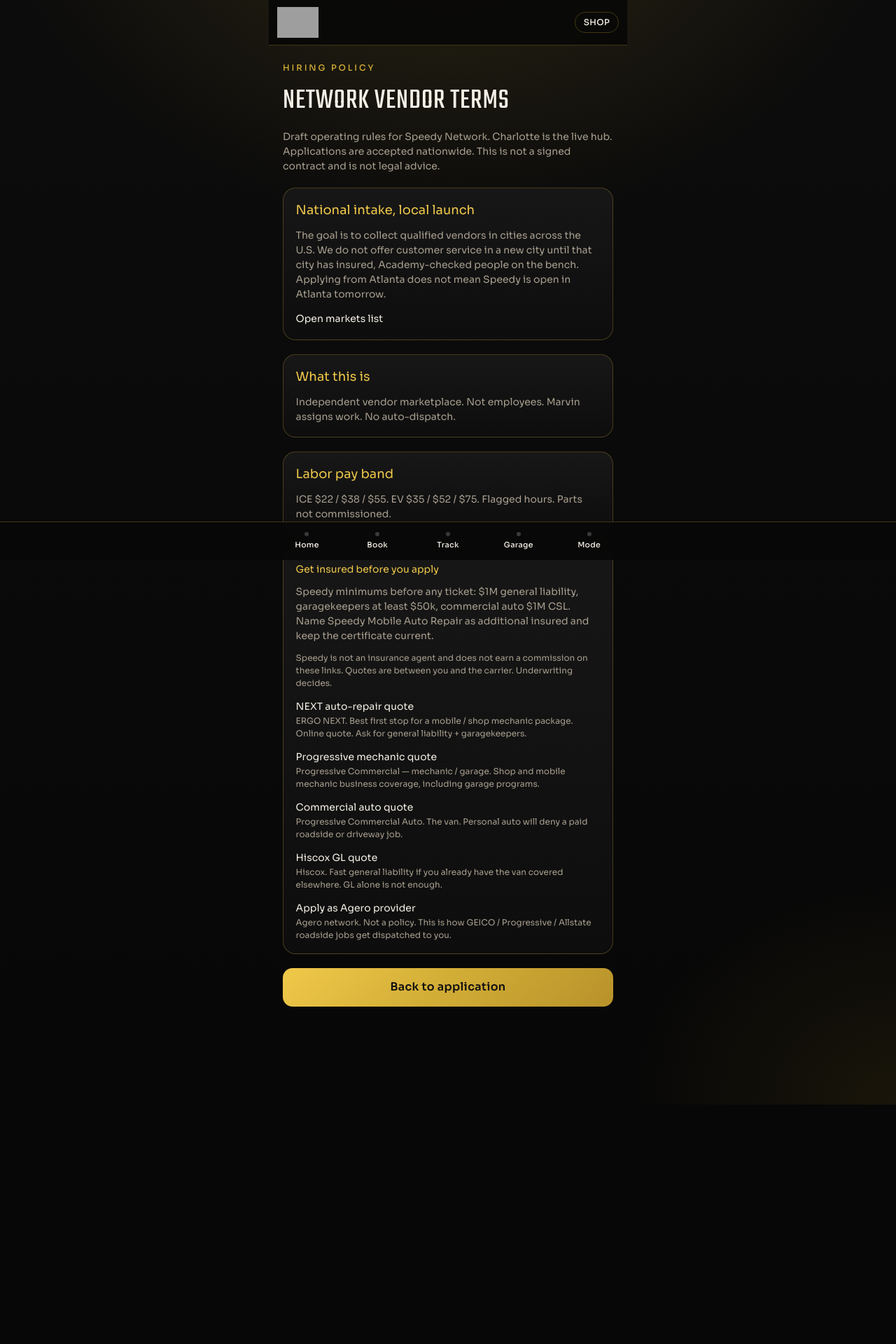
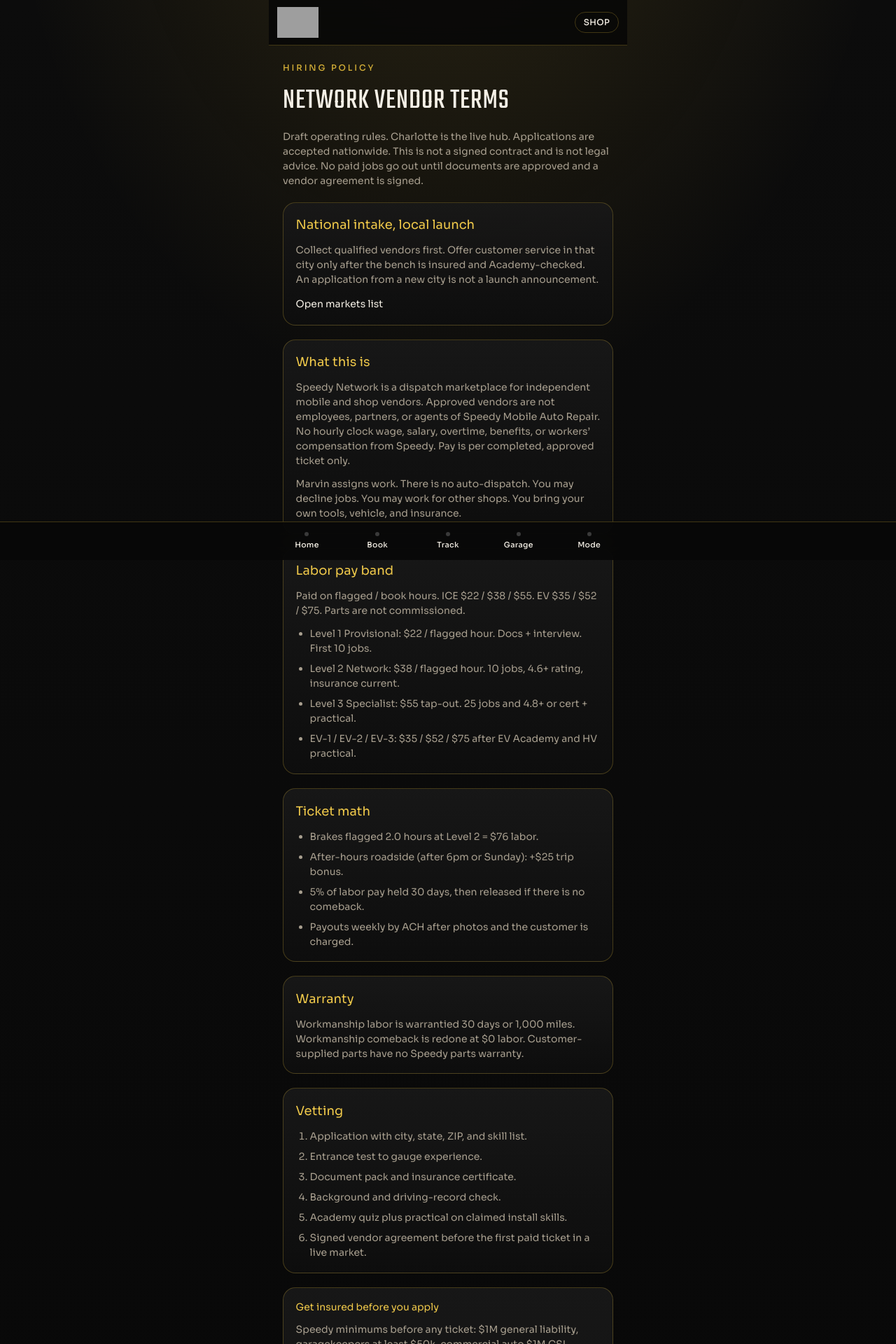
Before and after one commit to speedyapointments-cyber/speedyautobot, a Next.js app: page /network-terms in a window 1280 px wide. Shown: the top 1920 px of the page at 70% size. Before the commit the page ends 1578 px from the top, so only its background shows below. Built offline with nearby package versions, Linux system fonts and the light colour scheme; grey boxes are pictures that could not be loaded.

Commit message:
Restore full vendor terms and keep national launch rule

```diff
--- a/src/app/network-terms/page.tsx
+++ b/src/app/network-terms/page.tsx
@@ -9,18 +9,17 @@
         <p className="text-xs font-medium tracking-[0.24em] text-[var(--gold)] uppercase">Hiring policy</p>
         <h1 className="section-title">Network vendor terms</h1>
         <p className="muted text-sm">
-          Draft operating rules for Speedy Network. Charlotte is the live hub.
-          Applications are accepted nationwide. This is not a signed contract and is
-          not legal advice.
+          Draft operating rules. Charlotte is the live hub. Applications are accepted
+          nationwide. This is not a signed contract and is not legal advice. No paid
+          jobs go out until documents are approved and a vendor agreement is signed.
         </p>
 
         <section className="panel space-y-3">
           <h2 className="text-[var(--gold-bright)] text-lg">National intake, local launch</h2>
           <p className="muted text-sm">
-            The goal is to collect qualified vendors in cities across the U.S. We do
-            not offer customer service in a new city until that city has insured,
-            Academy-checked people on the bench. Applying from Atlanta does not mean
-            Speedy is open in Atlanta tomorrow.
+            Collect qualified vendors first. Offer customer service in that city only
+            after the bench is insured and Academy-checked. An application from a new
+            city is not a launch announcement.
           </p>
           <Link href="/markets" className="text-sm text-[var(--gold-bright)] underline">Open markets list</Link>
         </section>
@@ -28,16 +27,73 @@
         <section className="panel space-y-3">
           <h2 className="text-[var(--gold-bright)] text-lg">What this is</h2>
           <p className="muted text-sm">
-            Independent vendor marketplace. Not employees. Marvin assigns work. No auto-dispatch.
+            Speedy Network is a dispatch marketplace for independent mobile and shop
+            vendors. Approved vendors are not employees, partners, or agents of Speedy
+            Mobile Auto Repair. No hourly clock wage, salary, overtime, benefits, or
+            workers’ compensation from Speedy. Pay is per completed, approved ticket only.
+          </p>
+          <p className="muted text-sm">
+            Marvin assigns work. There is no auto-dispatch. You may decline jobs. You
+            may work for other shops. You bring your own tools, vehicle, and insurance.
           </p>
         </section>
 
         <section className="panel space-y-3">
           <h2 className="text-[var(--gold-bright)] text-lg">Labor pay band</h2>
-          <p className="muted text-sm">ICE $22 / $38 / $55. EV $35 / $52 / $75. Flagged hours. Parts not commissioned.</p>
+          <p className="muted text-sm">
+            Paid on flagged / book hours. ICE $22 / $38 / $55. EV $35 / $52 / $75.
+            Parts are not commissioned.
+          </p>
+          <ul className="muted text-sm space-y-2 list-disc pl-5">
+            <li>Level 1 Provisional: $22 / flagged hour. Docs + interview. First 10 jobs.</li>
+            <li>Level 2 Network: $38 / flagged hour. 10 jobs, 4.6+ rating, insurance current.</li>
+            <li>Level 3 Specialist: $55 tap-out. 25 jobs and 4.8+ or cert + practical.</li>
+            <li>EV-1 / EV-2 / EV-3: $35 / $52 / $75 after EV Academy and HV practical.</li>
+          </ul>
+        </section>
+
+        <section className="panel space-y-3">
+          <h2 className="text-[var(--gold-bright)] text-lg">Ticket math</h2>
+          <ul className="muted text-sm space-y-2 list-disc pl-5">
+            <li>Brakes flagged 2.0 hours at Level 2 = $76 labor.</li>
+            <li>After-hours roadside (after 6pm or Sunday): +$25 trip bonus.</li>
+            <li>5% of labor pay held 30 days, then released if there is no comeback.</li>
+            <li>Payouts weekly by ACH after photos and the customer is charged.</li>
+          </ul>
+        </section>
+
+        <section className="panel space-y-3">
+          <h2 className="text-[var(--gold-bright)] text-lg">Warranty</h2>
+          <p className="muted text-sm">
+            Workmanship labor is warrantied 30 days or 1,000 miles. Workmanship comeback
+            is redone at $0 labor. Customer-supplied parts have no Speedy parts warranty.
+          </p>
+        </section>
+
+        <section className="panel space-y-3">
+          <h2 className="text-[var(--gold-bright)] text-lg">Vetting</h2>
+          <ol className="muted text-sm space-y-2 list-decimal pl-5">
+            <li>Application with city, state, ZIP, and skill list.</li>
+            <li>Entrance test to gauge experience.</li>
+            <li>Document pack and insurance certificate.</li>
+            <li>Background and driving-record check.</li>
+            <li>Academy quiz plus practical on claimed install skills.</li>
+            <li>Signed vendor agreement before the first paid ticket in a live market.</li>
+          </ol>
         </section>
 
         <InsuranceQuotes />
+
+        <section className="panel space-y-3">
+          <h2 className="text-[var(--gold-bright)] text-lg">Covering the business</h2>
+          <ul className="muted text-sm space-y-2 list-disc pl-5">
+            <li>Written estimate and authorization before extra work.</li>
+            <li>Before-and-after photos on every ticket.</li>
+            <li>No cash off-app on a Speedy-introduced customer.</li>
+            <li>You indemnify Speedy for claims from your work, vehicle, or helpers.</li>
+          </ul>
+        </section>
+
         <Link href="/apply" className="btn-gold">Back to application</Link>
       </div>
     </AppShell>
```
